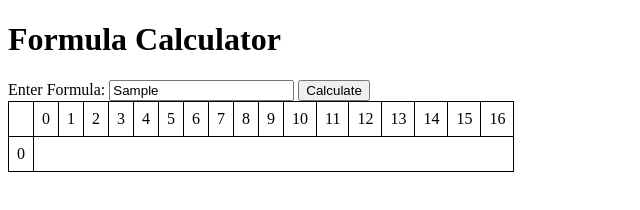
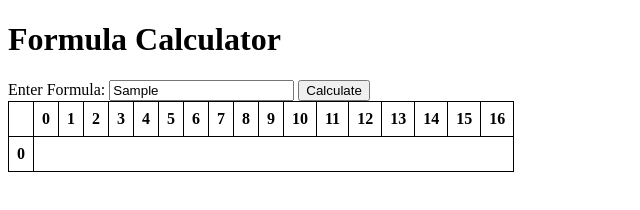
Before and after one commit to cayleytable/cayleytable.github.io, a plain HTML site: page index.html in a window 1280 px wide. Both pictures are taken after typing "Sample" into the empty fields and a click on the button "Calculate". Shown: the full height of the page, 0-640 px from the left. Drawn offline with Linux system fonts and the light colour scheme.

Commit message:
Update index.html

```diff
--- a/index.html
+++ b/index.html
@@ -48,12 +48,12 @@
         var headerRow = document.getElementById("resultTable").insertRow(0);
         headerRow.insertCell(0).outerHTML = "<th></th>"; // Empty corner cell
         for (var i = 0; i < z; ++i) {
-            headerRow.insertCell(i + 1).textContent = i;
+            headerRow.insertCell(i + 1).innerHTML = '<b>' + i + '</b>';
         }
 
         for (var a = 0; a < z; ++a) {
             var newRow = document.getElementById("resultTable").insertRow(-1);
-            newRow.insertCell(0).textContent = a;
+            newRow.insertCell(0).innerHTML = '<b>' + a + '</b>';
 
             for (var b = 0; b < z; ++b) {
                 var result = eval(formula)%z;
```
